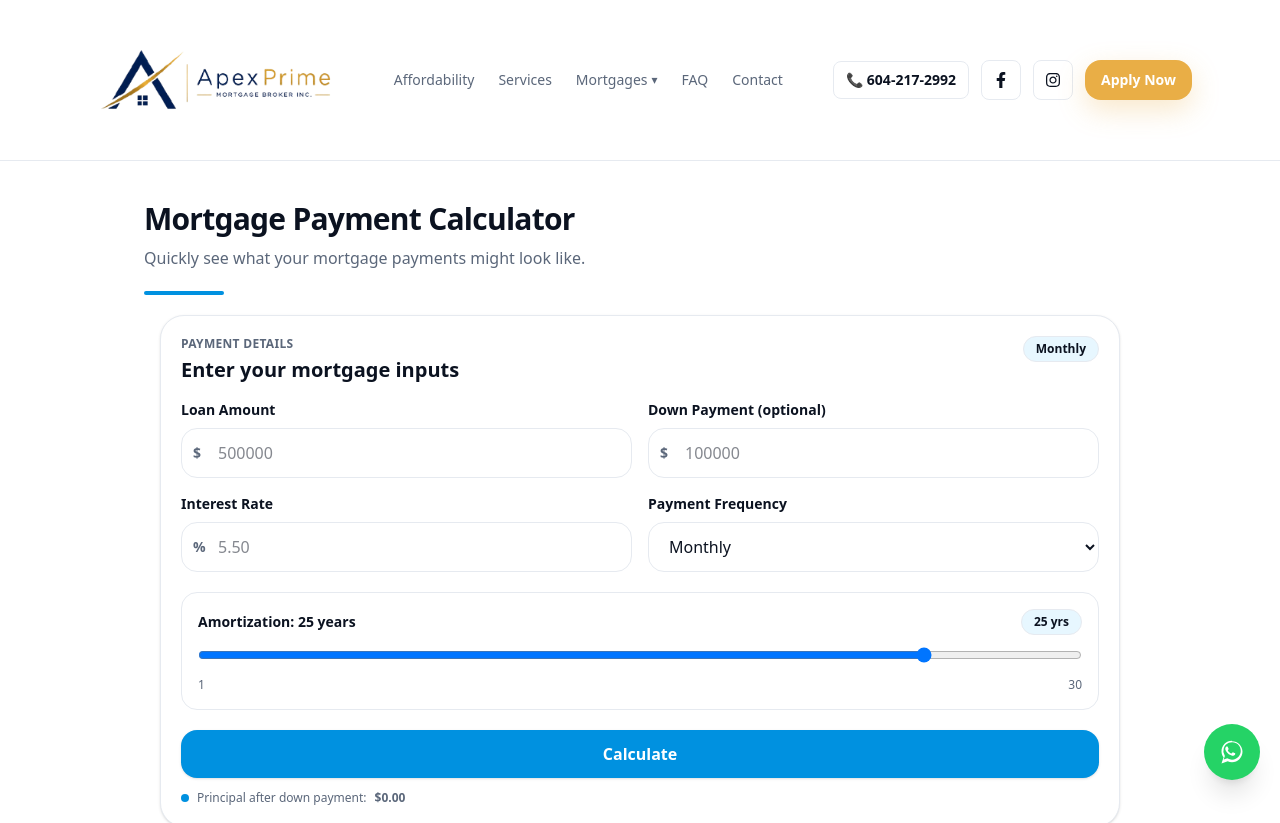
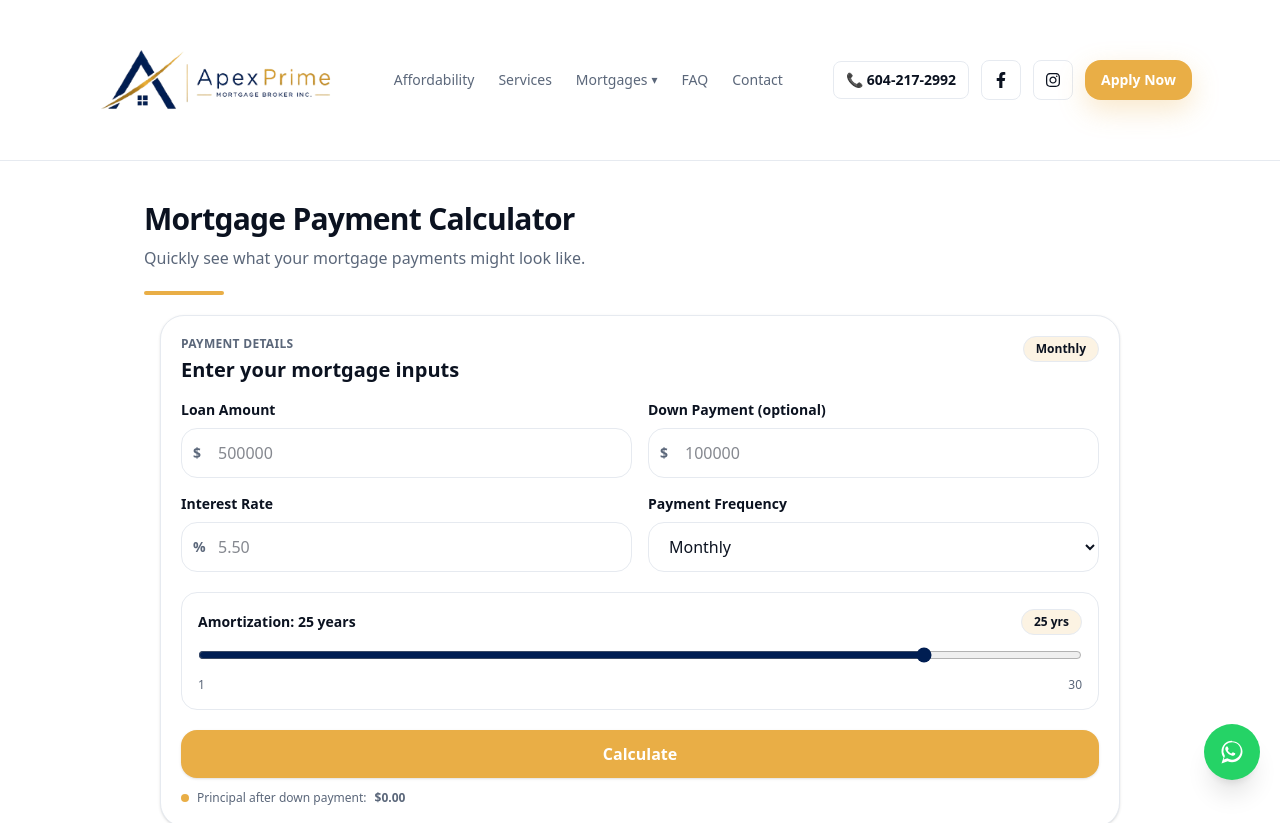
Before and after one commit to varunrampal/yms-redesign, a React (Vite) app: page /mortgagepaymentcalculator in a window 1280 px wide. Shown: the top 823 px of the page. Built offline with nearby package versions, Linux system fonts and the light colour scheme.

Commit message:
may27-commit1

```diff
--- a/src/components/calculators/BCGstPttCalculator.jsx
+++ b/src/components/calculators/BCGstPttCalculator.jsx
@@ -173,7 +173,7 @@ export default function BCGstCalculator() {
             <div className="my-4 border-t border-dashed border-slate-300" />
             <div className="rounded-2xl bg-slate-900 px-5 py-4 text-white">
               <div className="flex items-center justify-between gap-4">
-                <span className="text-sm uppercase tracking-wide text-slate-300">
+                <span className="text-sm uppercase tracking-wide text-[#FFFFFF]">
                   Final Purchase Price Including GST Payable
                 </span>
                 <span className="text-2xl font-bold">
--- a/src/index.css
+++ b/src/index.css
@@ -4,10 +4,10 @@
 /* Brand palette + neutrals (Tailwind v4 CSS-first) */
 @theme {
   /* Brand */
-  --color-brand: rgb(0, 145, 224);
-  --color-brand-hover: rgb(0, 120, 200);
-  --color-brand-active: rgb(0, 95, 170);
-  --color-brand-tint: rgb(231, 247, 255);
+  --color-brand: #E9AE46;
+  --color-brand-hover: #D0952F;
+  --color-brand-active: #B77D1E;
+  --color-brand-tint: #FCF3E3;
 
   /* Neutrals */
   --color-border: #e6eaf0;
@@ -291,6 +291,7 @@
 
   .rangeInput {
     @apply mt-3 w-full;
+    accent-color: #001E52;
   }
 
   .rangeTicks {
```
